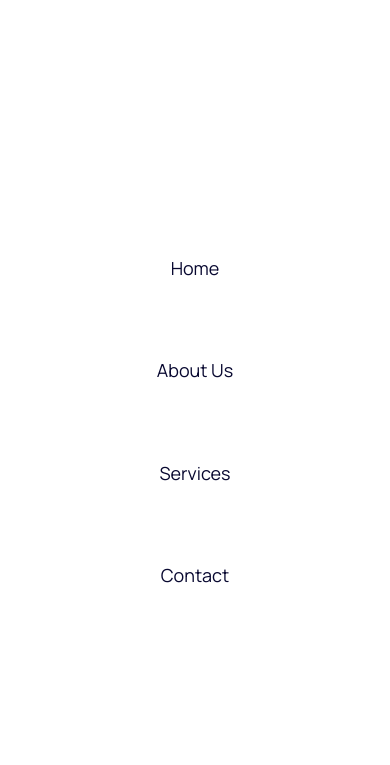
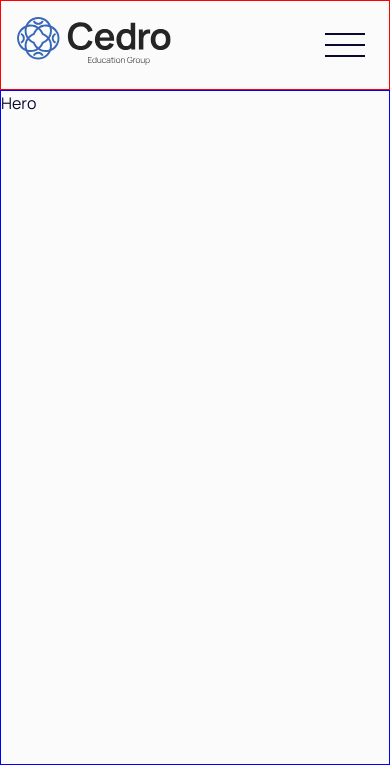
Before and after one commit to gustavonerip/cedroeducation, a website built with Vite: page index.html in a window 390 px wide. Shown: the top 765 px of the page. Built offline with nearby package versions, Linux system fonts and the light colour scheme.

Commit message:
navigation for tablet and mobile styled, missing js now

```diff
--- a/index.html
+++ b/index.html
@@ -25,7 +25,7 @@
     </h1>
 
     <!-- Navigation -->
-    <nav class="header__nav">
+    <nav class="header__nav hide">
       <ul class="nav__nav-links">
         <li><a href="#home">Home</a></li>
         <li><a href="#about">About Us</a></li>
@@ -33,6 +33,11 @@
         <li><a href="#contact">Contact</a></li>
       </ul>
     </nav>
+    <div class="header__burger">
+      <span></span>
+      <span></span>
+      <span></span>
+    </div>
   </header>
 
   <!-- HERO -->
--- a/src/style.css
+++ b/src/style.css
@@ -85,6 +85,9 @@ main {
 .header {
   /* Spacing */
   padding: 1.5em 0 1em;
+  position: sticky;
+  top: 0;
+  left: 0;
 
   /* Children */
   display: flex;
@@ -95,6 +98,7 @@ main {
 .header__logo {
   /* Box size & Positioning */
   height: 56px;
+  z-index: 20;
 }
 
 .header__nav {
@@ -155,10 +159,15 @@ main {
   .header {
     padding: 1.25em;
   }
+
+  .header__logo img {
+    height: 48px;
+  }
+
   .header__nav {
     width: 100%;
     height: 100vh;
-    position: absolute;
+    position: fixed;
     top: 0;
     right: 0;
     z-index: 10;
@@ -186,6 +195,37 @@ main {
     padding: 2em;
     text-align: center;
   }
+
+  .header__burger {
+    width: 56px;
+    height: 56px;
+    z-index: 11;
+    padding: 1em 0.5em;
+    display: flex;
+    flex-direction: column;
+    justify-content: space-between;
+    cursor: pointer;
+  }
+
+  .header__burger span {
+    width: 100%;
+    height: 2px;
+    background: var(--darkest-color);
+  }
+
+  .header__burger.close span:first-child {
+    transform: translate(0.5px, 11px) rotate(-45deg);
+  }
+
+  .header__burger.close span:nth-child(2) {
+    opacity: 0;
+    visibility: hidden;
+    display: none;
+  }
+
+  .header__burger.close span:last-child {
+    transform: translate(-0.5px, -11px) rotate(45deg);
+  }
 }
 
 /* Mobile */
```
